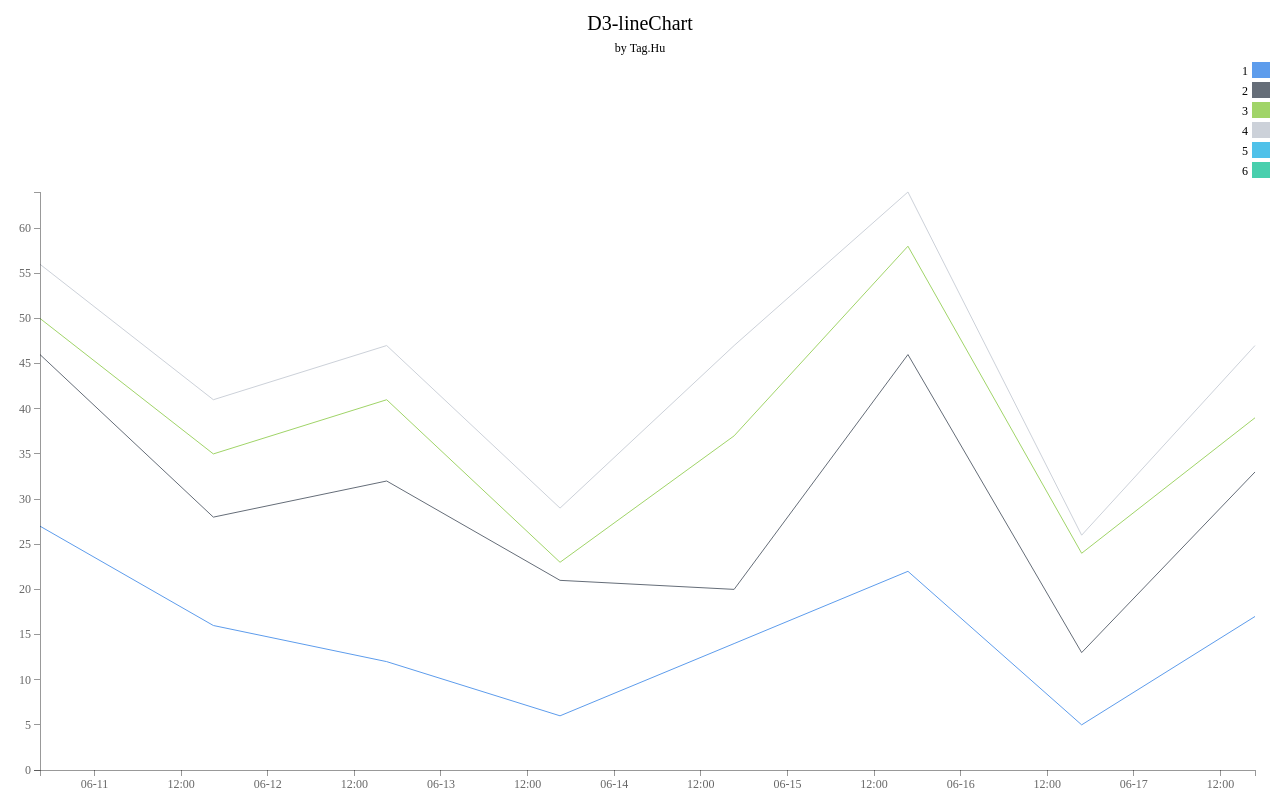
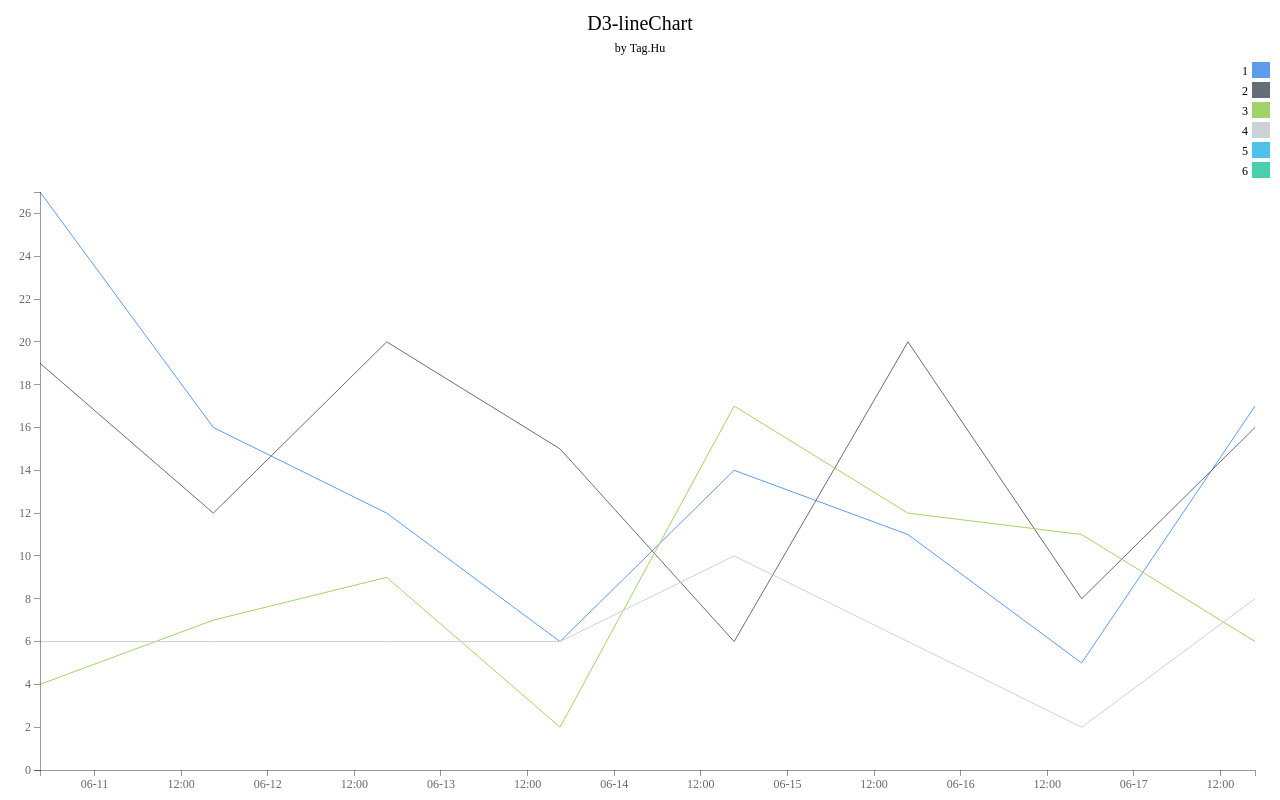
Before and after one commit to LearnShare/d3-chart, a plain HTML site: page line-chart.html in a window 1280 px wide. Drawn offline with Linux system fonts and the light colour scheme.

Commit message:
Update(LineChart): update lineChart demo

```diff
--- a/line-chart.html
+++ b/line-chart.html
@@ -66,7 +66,7 @@
         chartMarginX: 30,
         chartMarginY: 20,
         type: 'line', // line|area
-        stack: true,
+        stack: false,
         line: 'segment', // segment|curve|step
         marker: 'none', // none|dot|square|circle
         xFormat: 'time', // value|time
@@ -102,7 +102,7 @@
             y: 14
           }, {
             x: '2015-06-15 16:42:00',
-            y: 22
+            y: 11
           }, {
             x: '2015-06-16 16:46:00',
             y: 5
@@ -127,7 +127,7 @@
             y: 6
           }, {
             x: '2015-06-15 16:42:00',
-            y: 24
+            y: 20
           }, {
             x: '2015-06-16 16:46:00',
             y: 8
```
